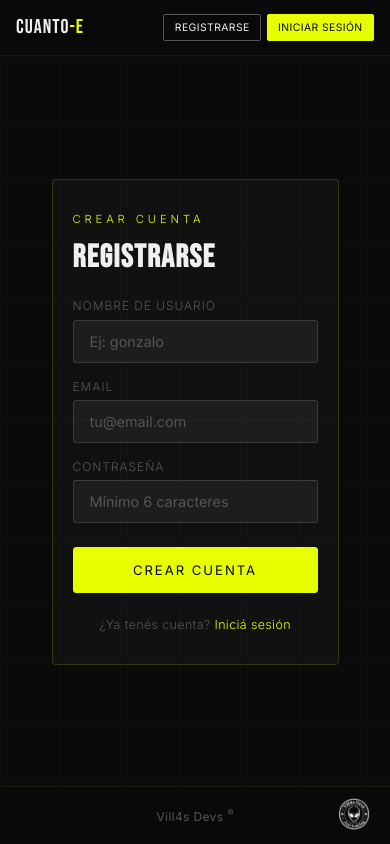
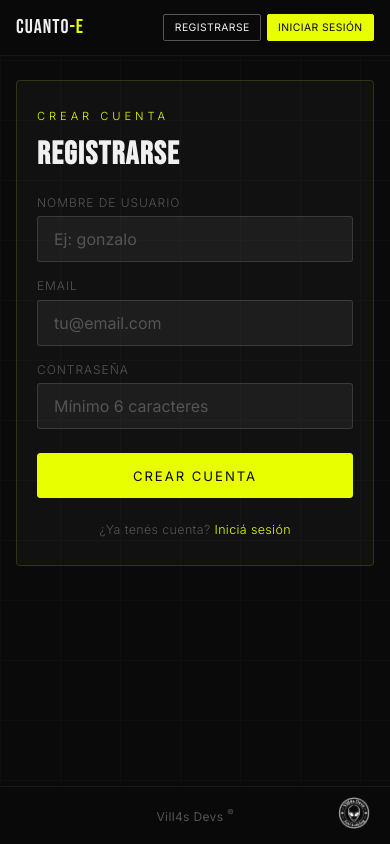
Before and after one commit to g-villa/cuanto-e, a React (Vite) app: page /register in a window 390 px wide. Built offline with nearby package versions, Linux system fonts and the light colour scheme; no server answers.

Commit message:
arreglado responsive IOS- teclado/header y footer

```diff
--- a/src/components/Footer.css
+++ b/src/components/Footer.css
@@ -1,79 +1,4 @@
 /*
-.footer {
-  position: fixed;
-  bottom: 0;
-  left: 0;
-  right: 0;
-  z-index: 100;
-  display: flex;
-  align-items: center;
-  justify-content: space-between;
-  padding: 0.75rem 2rem;
-  background: rgba(10, 10, 10, 0.75);
-  backdrop-filter: blur(12px);
-  -webkit-backdrop-filter: blur(12px);
-  border-top: 1px solid rgba(232, 255, 0, 0.08);
-}
-
-.footer-spacer {
-  flex: 1;
-}
-
-
-.footer-brand {
-  font-family: "Inter", sans-serif;
-  font-size: 0.95rem;
-  letter-spacing: 0.05em;
-  color: var(--muted);
-  position: absolute;
-  left: 50%;
-  transform: translateX(-50%);
-  white-space: nowrap;
-  transition: color 0.2s ease;
-}
-
-.footer-brand:hover {
-  color: var(--text);
-}
-
-.footer-tm {
-  font-size: 0.6rem;
-  vertical-align: super;
-  color: var(--muted);
-  letter-spacing: 0;
-}
-
-.footer-right {
-  flex: 1;
-  display: flex;
-  justify-content: flex-end;
-  align-items: center;
-}
-
-.footer-logo {
-  height: 60px;
-  width: auto;
-  object-fit: contain;
-}
-
-@media (max-width: 480px) {
-  .footer {
-    padding: 0.65rem 1.25rem;
-  }
-
-
-  .footer-brand {
-    font-size: 0.95rem;
-    letter-spacing: 0.03em;
-  }
-
-  .footer-logo {
-    height: 42px;
-  }
-}
-
-*/
-
 .footer {
   position: fixed;
   bottom: 0;
@@ -151,3 +76,85 @@
     height: 32px;
   }
 }
+*/
+
+.footer {
+  position: fixed;
+  bottom: 0;
+  left: 0;
+  right: 0;
+  z-index: 1000;
+  display: flex;
+  align-items: center;
+  justify-content: space-between;
+  padding: 0.75rem 2rem;
+  background: rgba(10, 10, 10, 0.85);
+  backdrop-filter: blur(12px);
+  -webkit-backdrop-filter: blur(12px);
+  border-top: 1px solid rgba(232, 255, 0, 0.08);
+  /* Fix iOS Safari fixed positioning after re-render */
+  -webkit-transform: translateZ(0);
+  transform: translateZ(0);
+  will-change: transform;
+}
+
+.footer-spacer {
+  flex: 1;
+}
+
+.footer-brand {
+  font-family: "Inter", sans-serif;
+  font-size: 0.85rem;
+  font-weight: 400;
+  letter-spacing: 0.05em;
+  color: var(--muted);
+  text-decoration: none;
+  cursor: pointer;
+  position: absolute;
+  left: 50%;
+  transform: translateX(-50%);
+  white-space: nowrap;
+  transition: color 0.2s ease;
+  -webkit-tap-highlight-color: transparent;
+}
+
+.footer-brand:hover {
+  color: var(--text);
+}
+
+.footer-tm {
+  font-size: 0.6rem;
+  vertical-align: super;
+  color: var(--muted);
+  letter-spacing: 0;
+}
+
+.footer-right {
+  flex: 1;
+  display: flex;
+  justify-content: flex-end;
+  align-items: center;
+}
+
+.footer-logo {
+  height: 42px;
+  width: auto;
+  object-fit: contain;
+  cursor: pointer;
+  -webkit-tap-highlight-color: transparent;
+}
+
+@media (max-width: 480px) {
+  .footer {
+    padding: 0.65rem 1.25rem;
+  }
+
+  .footer-brand {
+    font-size: 0.75rem;
+    letter-spacing: 0.03em;
+  }
+
+  .footer-logo {
+    height: 32px;
+  }
+}
--- a/src/components/Header.jsx
+++ b/src/components/Header.jsx
@@ -1,3 +1,4 @@
+/*
 import { useNavigate } from "react-router-dom";
 import { signOut } from "firebase/auth";
 import { auth } from "../firebase/config";
@@ -55,3 +56,72 @@ export default function Header() {
     </header>
   );
 }
+*/
+
+import { useEffect } from "react";
+import { useNavigate } from "react-router-dom";
+import { signOut } from "firebase/auth";
+import { auth } from "../firebase/config";
+import { useAuth } from "../context/AuthContext";
+import "./Header.css";
+
+export default function Header() {
+  const navigate = useNavigate();
+  const { user, perfil } = useAuth();
+
+  // Fix iOS Safari: fuerza repaint del header al cambiar el estado de auth
+  useEffect(() => {
+    const header = document.querySelector(".header");
+    if (!header) return;
+    header.style.display = "none";
+    requestAnimationFrame(() => {
+      header.style.display = "";
+    });
+  }, [user]);
+
+  const handleLogout = async () => {
+    await signOut(auth);
+    navigate("/");
+  };
+
+  return (
+    <header className="header">
+      <div className="header-logo" onClick={() => navigate("/")}>
+        Cuanto<span>-E</span>
+      </div>
+      <nav className="header-nav">
+        {user ? (
+          <>
+            <span className="header-username">
+              Hola, {perfil?.nombreUsuario}
+            </span>
+            <button
+              className="btn btn-ghost"
+              onClick={() => navigate("/historial")}
+            >
+              Mi historial
+            </button>
+            <button className="btn btn-ghost" onClick={handleLogout}>
+              Cerrar sesión
+            </button>
+          </>
+        ) : (
+          <>
+            <button
+              className="btn btn-ghost"
+              onClick={() => navigate("/register")}
+            >
+              Registrarse
+            </button>
+            <button
+              className="btn btn-primary"
+              onClick={() => navigate("/login")}
+            >
+              Iniciar sesión
+            </button>
+          </>
+        )}
+      </nav>
+    </header>
+  );
+}
--- a/src/index.css
+++ b/src/index.css
@@ -1,3 +1,4 @@
+/*
 @import url("https://fonts.googleapis.com/css2?family=Bebas+Neue&family=Inter:wght@300;400&display=swap");
 
 *,
@@ -32,6 +33,60 @@ body {
   position: relative;
 }
 
+
+#root::before {
+  content: "";
+  position: fixed;
+  inset: 0;
+  background-image:
+    linear-gradient(var(--muted) 1px, transparent 1px),
+    linear-gradient(90deg, var(--muted) 1px, transparent 1px);
+  background-size: 60px 60px;
+  opacity: 0.08;
+  z-index: 0;
+}
+*/
+@import url("https://fonts.googleapis.com/css2?family=Bebas+Neue&family=Inter:wght@300;400&display=swap");
+
+*,
+*::before,
+*::after {
+  box-sizing: border-box;
+  margin: 0;
+  padding: 0;
+}
+
+:root {
+  --bg: #0a0a0a;
+  --accent: #e8ff00;
+  --text: #f0f0f0;
+  --muted: #555;
+}
+
+html {
+  height: -webkit-fill-available;
+  scroll-behavior: smooth;
+}
+
+body {
+  background-color: var(--bg);
+  color: var(--text);
+  font-family: "Inter", sans-serif;
+  font-weight: 300;
+  min-height: 100vh;
+  min-height: -webkit-fill-available;
+  overflow-x: hidden;
+  -webkit-text-size-adjust: 100%;
+}
+
+#root {
+  min-height: 100vh;
+  min-height: -webkit-fill-available;
+  display: flex;
+  flex-direction: column;
+  position: relative;
+}
+
 /* Fondo con efecto de cuadrícula */
 #root::before {
   content: "";
@@ -43,4 +98,5 @@ body {
   background-size: 60px 60px;
   opacity: 0.08;
   z-index: 0;
+  pointer-events: none;
 }
--- a/src/pages/AuthForm.css
+++ b/src/pages/AuthForm.css
@@ -1,3 +1,4 @@
+/*
 .auth-page {
   position: relative;
   z-index: 1;
@@ -152,3 +153,176 @@
     padding: 2rem 1.25rem;
   }
 }
+*/
+
+.auth-page {
+  position: relative;
+  z-index: 1;
+  min-height: 100vh;
+  min-height: -webkit-fill-available;
+  display: flex;
+  align-items: center;
+  justify-content: center;
+  /* En iOS cuando aparece el teclado, permite scroll */
+  padding: 7rem 1.5rem 5rem;
+  overflow-y: auto;
+  -webkit-overflow-scrolling: touch;
+}
+
+.auth-card {
+  width: 100%;
+  max-width: 440px;
+  background: rgba(255, 255, 255, 0.03);
+  border: 1px solid rgba(232, 255, 0, 0.15);
+  border-radius: 4px;
+  padding: 2.5rem 2rem;
+  display: flex;
+  flex-direction: column;
+  gap: 1.5rem;
+  /* Asegura que el card sea visible sobre el teclado */
+  margin: auto;
+}
+
+.auth-tag {
+  font-size: 0.7rem;
+  letter-spacing: 0.35em;
+  text-transform: uppercase;
+  color: var(--accent);
+}
+
+.auth-title {
+  font-family: "Bebas Neue", sans-serif;
+  font-size: clamp(2rem, 6vw, 2.8rem);
+  letter-spacing: 0.04em;
+  color: var(--text);
+  line-height: 1;
+  margin-top: -0.5rem;
+}
+
+.auth-fields {
+  display: flex;
+  flex-direction: column;
+  gap: 1rem;
+}
+
+.auth-field {
+  display: flex;
+  flex-direction: column;
+  gap: 0.4rem;
+}
+
+.auth-label {
+  font-size: 0.75rem;
+  letter-spacing: 0.08em;
+  text-transform: uppercase;
+  color: var(--muted);
+}
+
+.auth-input {
+  background: rgba(255, 255, 255, 0.05);
+  border: 1px solid rgba(240, 240, 240, 0.14);
+  border-radius: 3px;
+  padding: 0.75rem 1rem;
+  color: var(--text);
+  font-family: "Inter", sans-serif;
+  font-size: 1rem; /* mínimo 16px para evitar zoom automático en iOS */
+  outline: none;
+  transition: border-color 0.2s;
+  width: 100%;
+  /* Evita zoom en iOS al hacer focus */
+  -webkit-appearance: none;
+  appearance: none;
+  border-radius: 3px;
+}
+.auth-input:focus {
+  border-color: var(--accent);
+}
+.auth-input::placeholder {
+  color: var(--muted);
+}
+
+.auth-error {
+  font-size: 0.78rem;
+  color: #ff4d4d;
+  letter-spacing: 0.03em;
+  padding: 0.6rem 0.85rem;
+  background: rgba(255, 77, 77, 0.08);
+  border: 1px solid rgba(255, 77, 77, 0.2);
+  border-radius: 3px;
+}
+
+.auth-btn {
+  position: relative;
+  overflow: hidden;
+  background: var(--accent);
+  border: 1.5px solid var(--accent);
+  border-radius: 3px;
+  padding: 0.85rem;
+  color: #0a0a0a;
+  font-family: "Inter", sans-serif;
+  font-size: 0.82rem;
+  font-weight: 400;
+  letter-spacing: 0.15em;
+  text-transform: uppercase;
+  cursor: pointer;
+  transition:
+    background 0.2s,
+    color 0.2s;
+  width: 100%;
+  -webkit-tap-highlight-color: transparent;
+  touch-action: manipulation;
+}
+.auth-btn:hover:not(:disabled) {
+  background: transparent;
+  color: var(--accent);
+}
+.auth-btn:disabled {
+  opacity: 0.5;
+  cursor: not-allowed;
+}
+.auth-btn span {
+  position: relative;
+  z-index: 1;
+}
+
+.auth-switch {
+  font-size: 0.78rem;
+  color: var(--muted);
+  text-align: center;
+  letter-spacing: 0.03em;
+}
+
+.auth-link {
+  color: var(--accent);
+  text-decoration: none;
+  transition: opacity 0.2s;
+}
+.auth-link:hover {
+  opacity: 0.7;
+}
+
+.animate-in {
+  animation: slideUp 0.4s ease forwards;
+}
+
+@keyframes slideUp {
+  from {
+    opacity: 0;
+    transform: translateY(16px);
+  }
+  to {
+    opacity: 1;
+    transform: translateY(0);
+  }
+}
+
+@media (max-width: 480px) {
+  .auth-page {
+    padding: 5rem 1rem 4rem;
+    align-items: flex-start;
+  }
+
+  .auth-card {
+    padding: 1.75rem 1.25rem;
+  }
+}
```
Also changed, not shown: src/components/Footer.jsx (+0 -19 lines), src/components/Header.css (+139 -102 lines).
